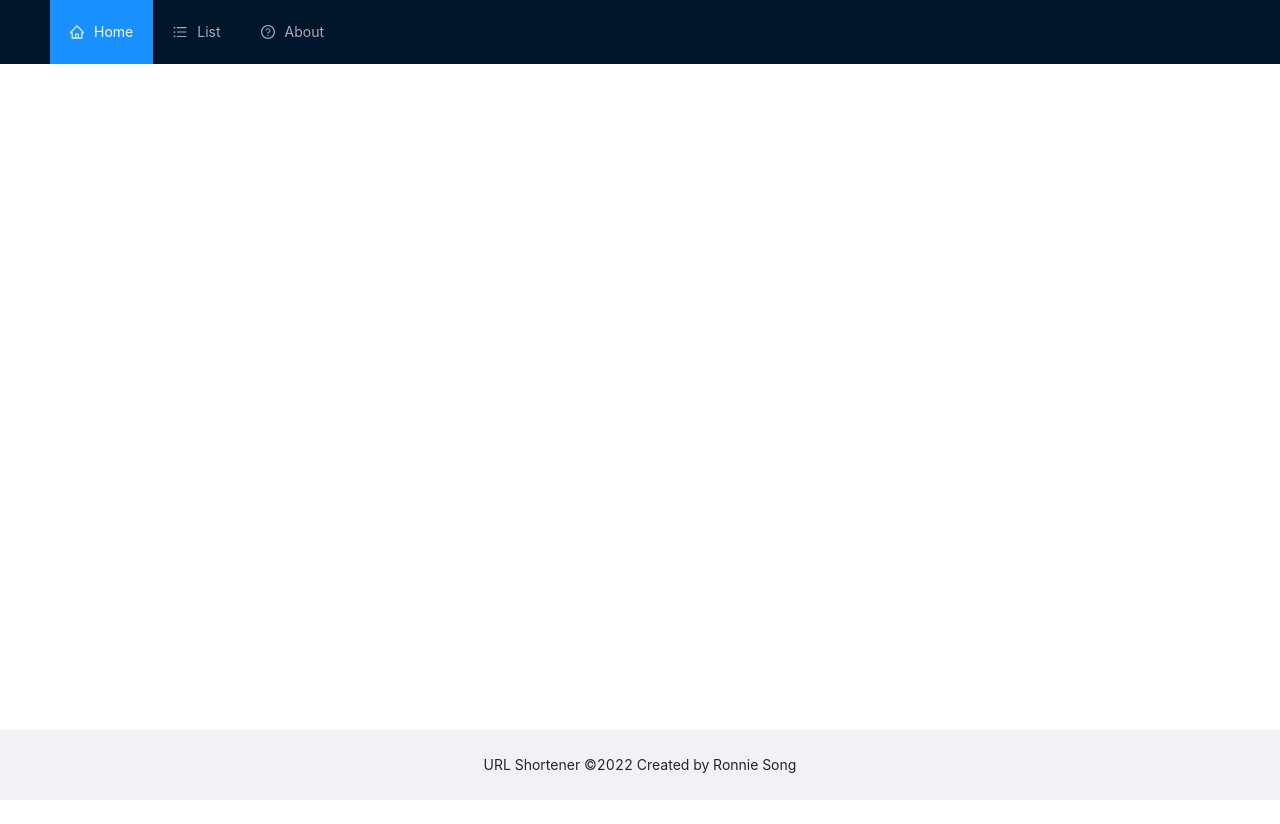
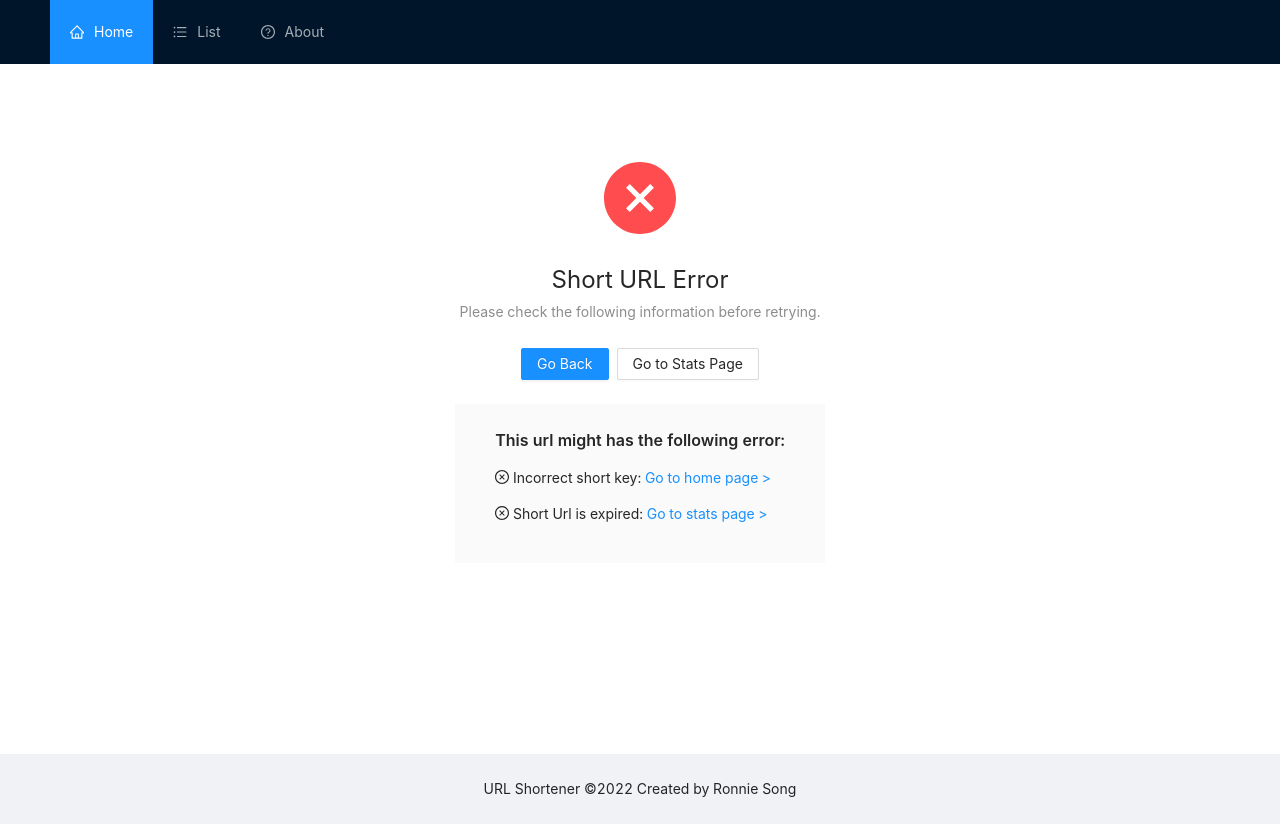
Before and after one commit to ronniesong0809/url-shortener-react, a React (Create React App) app: page /1/error in a window 1280 px wide. Before the commit the page ends 800 px from the top, so only its background shows below. Built offline with nearby package versions, Linux system fonts and the light colour scheme.

Commit message:
feat: add an error page to handle expired url and page not found

```diff
--- a/src/App.js
+++ b/src/App.js
@@ -3,6 +3,7 @@ import Navbar from './Components/Navbar'
 import InputBox from './Components/InputBox'
 import RecordList from './Components/RecordList'
 import UrlStats from './Components/UrlStats'
+import UrlError from './Components/UrlError'
 import AboutPage from './Components/AboutPage'
 import { Layout } from 'antd'
 const { Header, Footer, Content } = Layout
@@ -20,6 +21,8 @@ function App() {
             <Route path='/all' element={<RecordList />} />
             <Route path='/about' element={<AboutPage />} />
             <Route path='/:shortKey' element={<UrlStats />} />
+            <Route path='/:shortKey/error' element={<UrlError />} />
+            <Route path='/*' element={<UrlError />} />
           </Routes>
         </Content>
         <Footer style={{ textAlign: 'center' }}>
--- /dev/null
+++ b/src/Components/UrlError.js
@@ -0,0 +1,61 @@
+import React from 'react'
+import { Link, useNavigate } from 'react-router-dom'
+import { Row, Result, Button, Typography } from 'antd'
+import { CloseCircleOutlined } from '@ant-design/icons'
+
+const { Paragraph, Text } = Typography
+
+function UrlError() {
+  const navigate = useNavigate()
+
+  const goToStatsPage = () => {
+    let key = window.location.pathname.split('/')[1]
+    return navigate(`/${key}`)
+  }
+
+  const goBack = () => {
+    return navigate('/all')
+  }
+
+  return (
+    <>
+      <Row type='flex' justify='center' style={{ minHeight: '80vh' }}>
+        <Result
+          status='error'
+          title='Short URL Error'
+          subTitle='Please check the following information before retrying.'
+          extra={[
+            <Button type='primary' key='console' onClick={goBack}>
+              Go Back
+            </Button>,
+            <Button key='console' onClick={goToStatsPage}>
+              Go to Stats Page
+            </Button>
+          ]}>
+          <div className='desc'>
+            <Paragraph>
+              <Text
+                strong
+                style={{
+                  fontSize: 16
+                }}>
+                This url might has the following error:
+              </Text>
+            </Paragraph>
+            <Paragraph>
+              <CloseCircleOutlined className='site-result-demo-error-icon' />{' '}
+              Incorrect short key: <Link to='/'>Go to home page {'>'}</Link>
+            </Paragraph>
+            <Paragraph>
+              <CloseCircleOutlined className='site-result-demo-error-icon' />{' '}
+              Short Url is expired:{' '}
+              <a onClick={goToStatsPage}>Go to stats page {'>'}</a>
+            </Paragraph>
+          </div>
+        </Result>
+      </Row>
+    </>
+  )
+}
+
+export default UrlError
```
